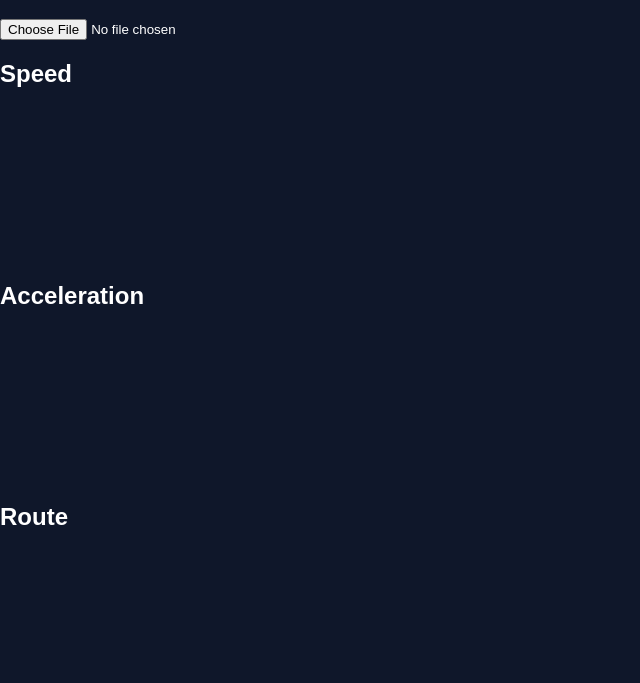
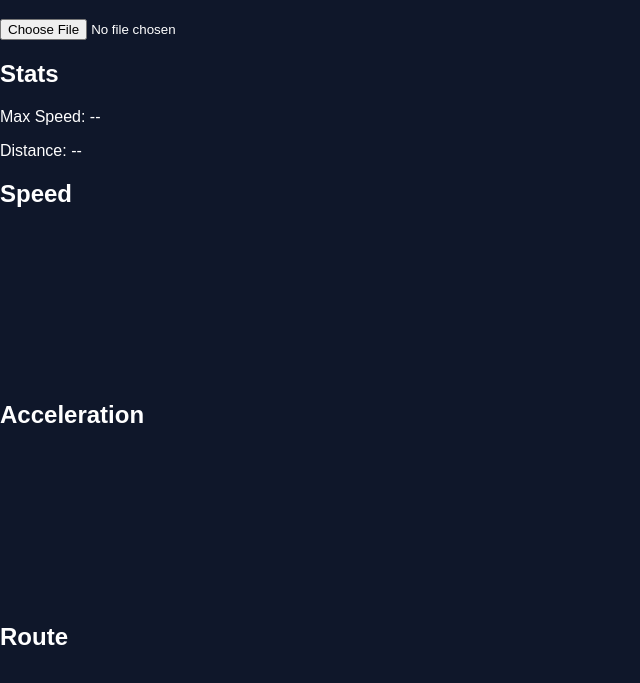
Before and after one commit to Gainlinemotion/gainline, a plain HTML site: page index.html in a window 1280 px wide. Shown: the part 61-744 px from the top of the page, without its empty margins (0-640 px from the left). Drawn offline with nearby package versions, Linux system fonts and the light colour scheme.

Commit message:
Update title and add stats section in index.html

```diff
--- a/index.html
+++ b/index.html
@@ -1,9 +1,9 @@
 <!DOCTYPE html>
 <html>
 <head>
-    <title>Gainline</title>
+    <title>Gainline Tracker</title>
 
-    <!-- Link CSS -->
+    <!-- CSS -->
     <link rel="stylesheet" href="style.css">
 
     <!-- Chart.js -->
@@ -19,6 +19,12 @@
 <h1>Gainline Performance Tracker</h1>
 
 <input type="file" id="fileInput" accept=".csv">
+
+<div class="section">
+    <h2>Stats</h2>
+    <p>Max Speed: <span id="maxSpeed">--</span></p>
+    <p>Distance: <span id="distance">--</span></p>
+</div>
 
 <div class="section">
     <h2>Speed</h2>
```
